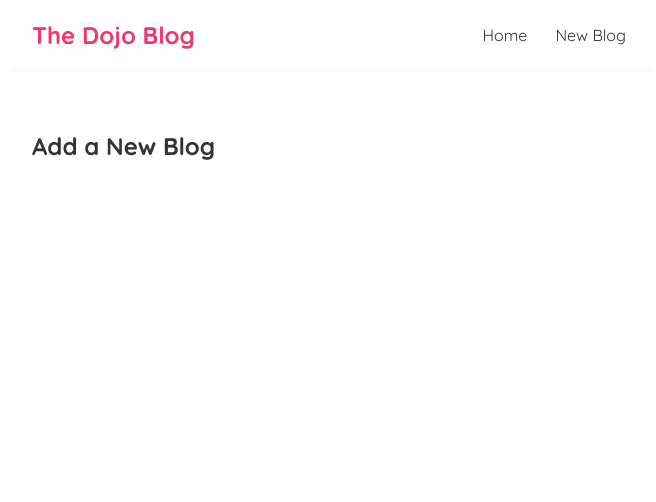
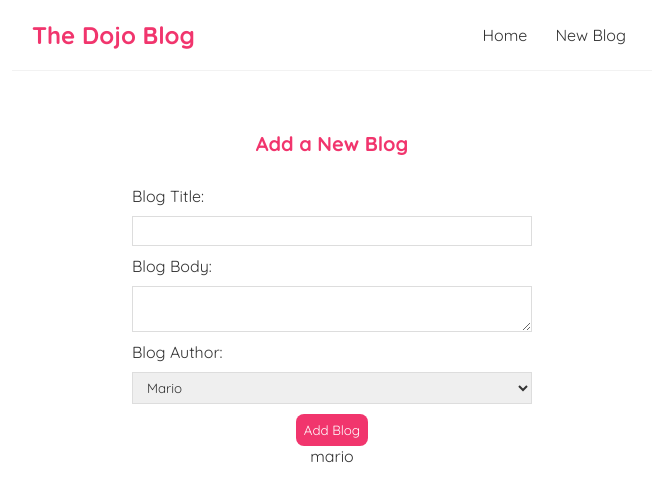
Before and after one commit to muhtasim24/ReactTutorial, a React (Create React App) app in the folder dojo-blog/: page /create in a window 1280 px wide. Shown: the top 502 px of the page, without its empty margins (308-964 px from the left). Built offline with nearby package versions, Linux system fonts and the light colour scheme.

Commit message:
Controlled inputs and keep track of state for the inputs

```diff
--- a/dojo-blog/src/Create.js
+++ b/dojo-blog/src/Create.js
@@ -1,9 +1,44 @@
+import { useState } from "react";
 
 
 const Create = () => {
+    const [title, setTitle] = useState('');
+    const [body, setBody] = useState('');
+    const [author, setAuthor] = useState('mario');
+
+
     return (
         <div className = "create">
             <h2>Add a New Blog</h2>
+            <form>
+                <label>Blog Title:</label>
+                <input
+                    type="text"
+                    required
+                    value = { title }
+                    onChange = { (e) => setTitle(e.target.value)}
+                />
+
+                <label>Blog Body:</label>
+                <textarea
+                    required
+                    value = {body}
+                    onChange = { (e) => setBody(e.target.value)}
+                ></textarea>
+
+                <label>Blog Author:</label>
+                <select
+                    value = { author }
+                    onChange = { (e) => setAuthor(e.target.value)}
+                >
+                    <option value='Mario'>Mario</option>
+                    <option value='Yoshi'>Yoshi</option>
+                </select>
+                <button>Add Blog</button>
+                <p>{ title } </p>
+                <p> {body} </p>
+                <p> {author} </p>
+            </form>
         </div>
     )
 }
--- a/dojo-blog/src/index.css
+++ b/dojo-blog/src/index.css
@@ -57,3 +57,38 @@
 .blog-details div {
   margin: 20px 0;
 }
+
+.create {
+  max-width: 400px;
+  margin: 0 auto;
+  text-align: center;
+}
+
+.create label {
+  text-align: left;
+  display: block;
+}
+
+.create h2 {
+  font-size: 20px;
+  color: #f1356d;
+  margin-bottom: 30px;
+}
+
+.create input, .create textarea, .create select {
+  width: 100%;
+  padding: 6px 10px;
+  margin: 10px 0;
+  border: 1px solid #ddd;
+  box-sizing: border-box;
+  display: block;
+}
+
+.create button {
+  background: #f1356d;
+  color: #fff;
+  border: 0;
+  padding: 8px;
+  border-radius: 8px;
+  cursor: pointer;
+}
```
